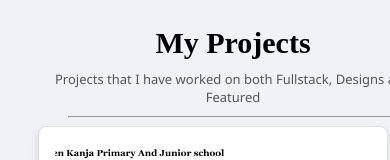
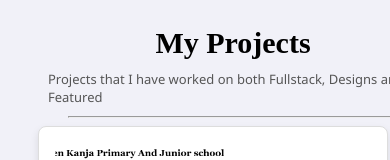
Before and after one commit to mwendwamutinda24/my-portfolio, a React (Vite) app: page /projects in a window 390 px wide. Shown: the part 244-404 px from the top of the page. Built offline with nearby package versions, Linux system fonts and the light colour scheme.

Commit message:
Update App.css

```diff
--- a/src/App.css
+++ b/src/App.css
@@ -1088,6 +1088,7 @@ margin-left:30px;
   #myProjects p{
     font-size:13px;
     margin:10px;
+    text-align:left;
   }
   .myProject{
     width:95%;
```
